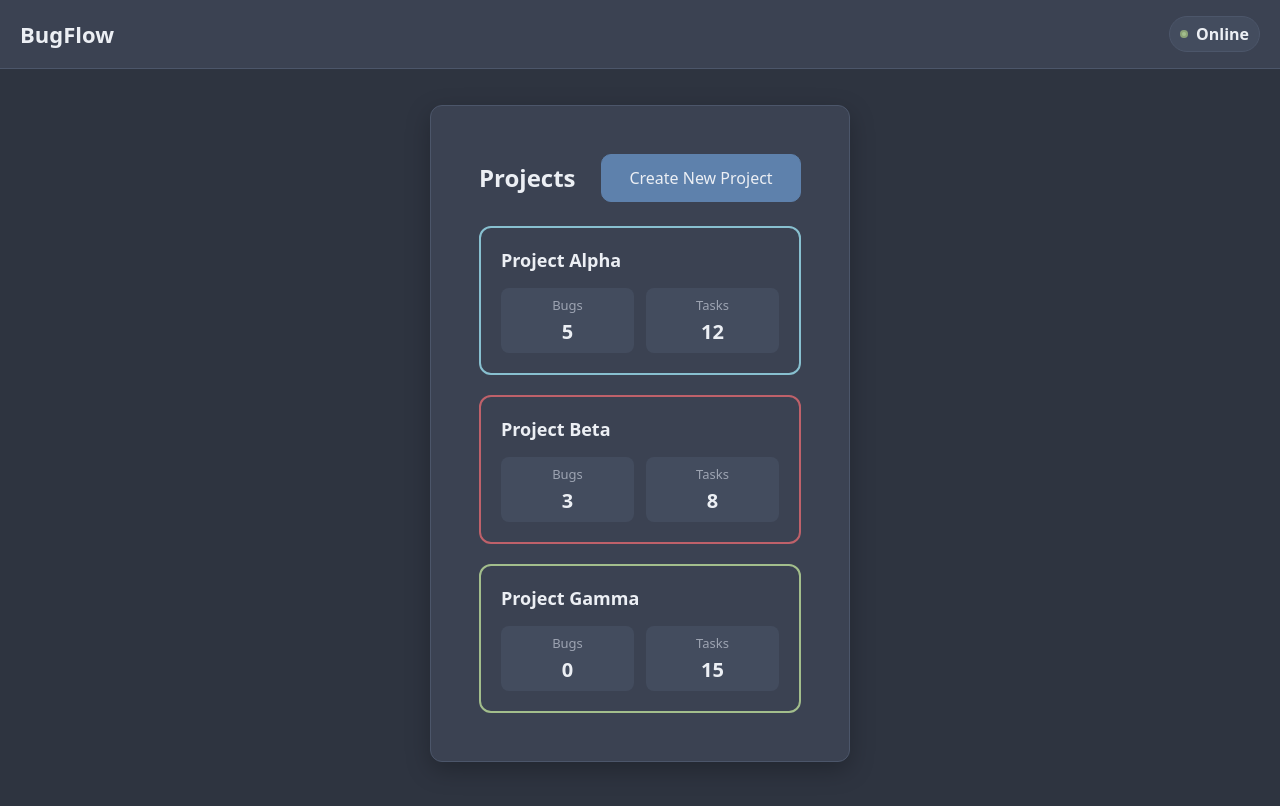
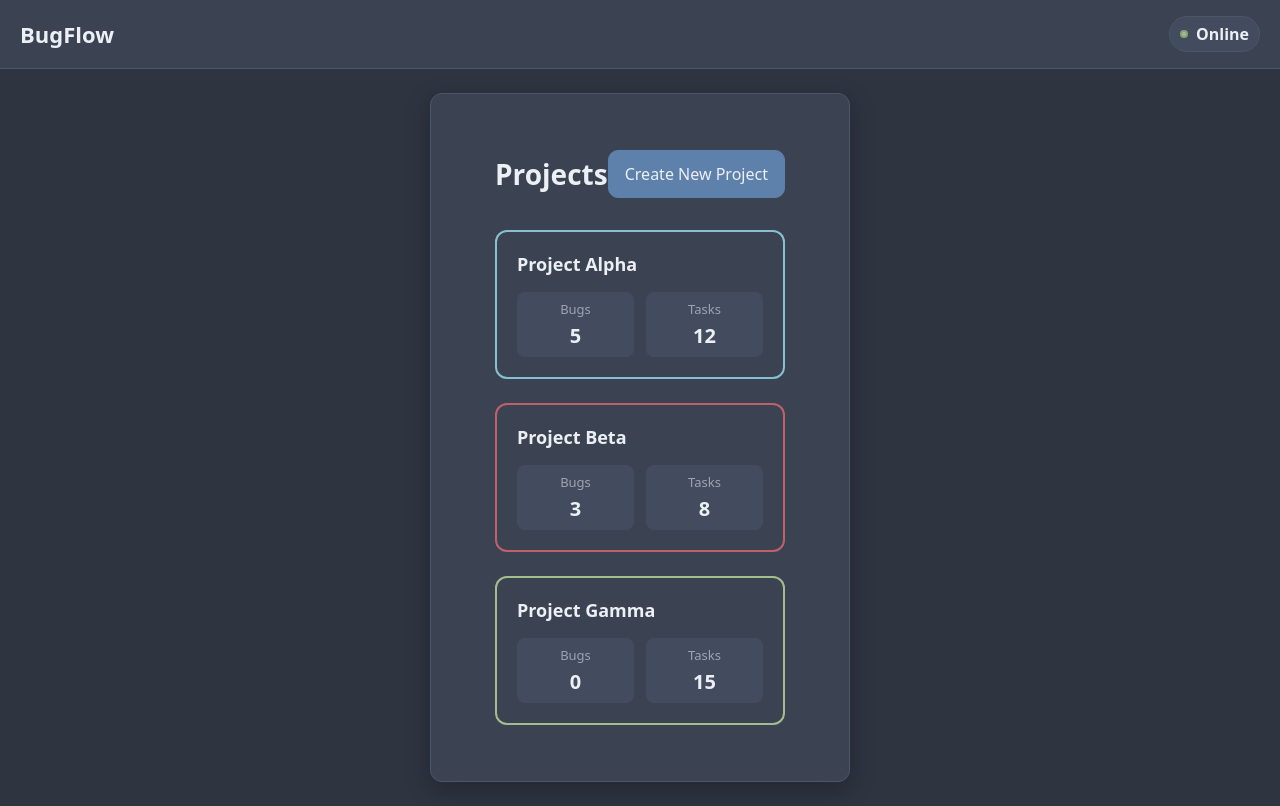
Before and after one commit to abijith-2002/bugflow-frontend, a React (Create React App) app in the folder WebFrontend/: page /dashboard in a window 1280 px wide. Built offline with nearby package versions, Linux system fonts and the light colour scheme; the HTML template or start-up script is replaced by a standard one; a web font is replaced by a local one.

Commit message:
CheckPoint - cg2c9e7a25

```diff
--- a/WebFrontend/src/styles/DashboardPage.css
+++ b/WebFrontend/src/styles/DashboardPage.css
@@ -1,6 +1,6 @@
 .dashboard {
-  padding: 24px;
-  max-width: 1200px;
+  padding: 32px;
+  max-width: 2000px;
   margin: 0 auto;
   width: 100%;
 }
@@ -9,23 +9,27 @@
   display: flex;
   justify-content: space-between;
   align-items: center;
-  margin-bottom: 24px;
+  margin-bottom: 32px;
+  padding: 0 8px;
 }
 
 .dashboard-header h2 {
   margin: 0;
   color: var(--text);
-  font-size: 24px;
+  font-size: 28px;
+  font-weight: 600;
 }
 
 .create-project-btn {
+  min-width: 160px;
   max-width: 200px;
 }
 
 .project-grid {
   display: grid;
-  grid-template-columns: repeat(auto-fill, minmax(300px, 1fr));
-  gap: 20px;
+  grid-template-columns: repeat(auto-fit, minmax(320px, 1fr));
+  gap: 24px;
+  padding: 0 8px;
 }
 
 .project-card {
@@ -115,22 +119,31 @@
 }
 
 /* Responsive adjustments */
+@media (max-width: 1400px) {
+  .project-grid {
+    grid-template-columns: repeat(auto-fit, minmax(280px, 1fr));
+  }
+}
+
 @media (max-width: 768px) {
   .dashboard {
-    padding: 16px;
+    padding: 20px 16px;
   }
 
   .project-grid {
     grid-template-columns: 1fr;
+    gap: 16px;
   }
 
   .dashboard-header {
     flex-direction: column;
     align-items: stretch;
     gap: 16px;
+    margin-bottom: 24px;
   }
 
   .create-project-btn {
+    width: 100%;
     max-width: none;
   }
 }
```
Also changed, not shown: 2 other files (tests, documents, lock files or other folders).
